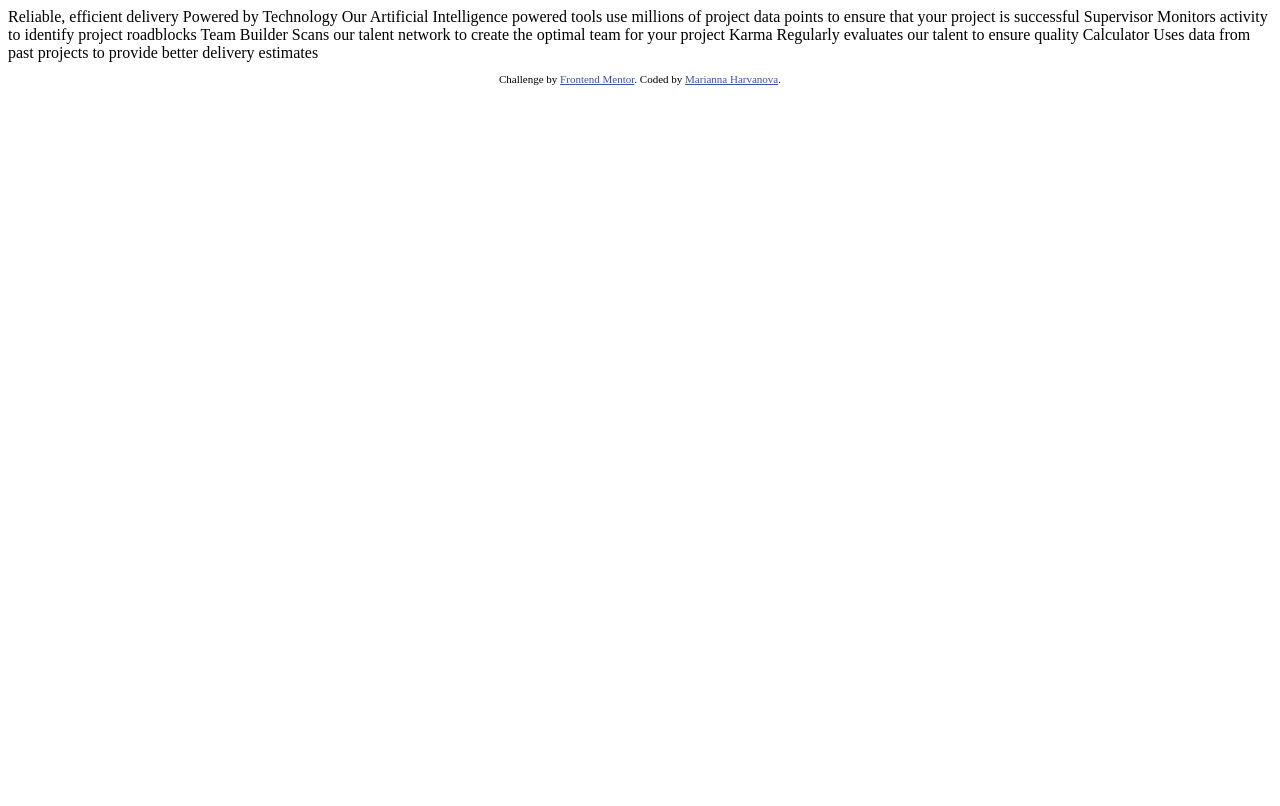
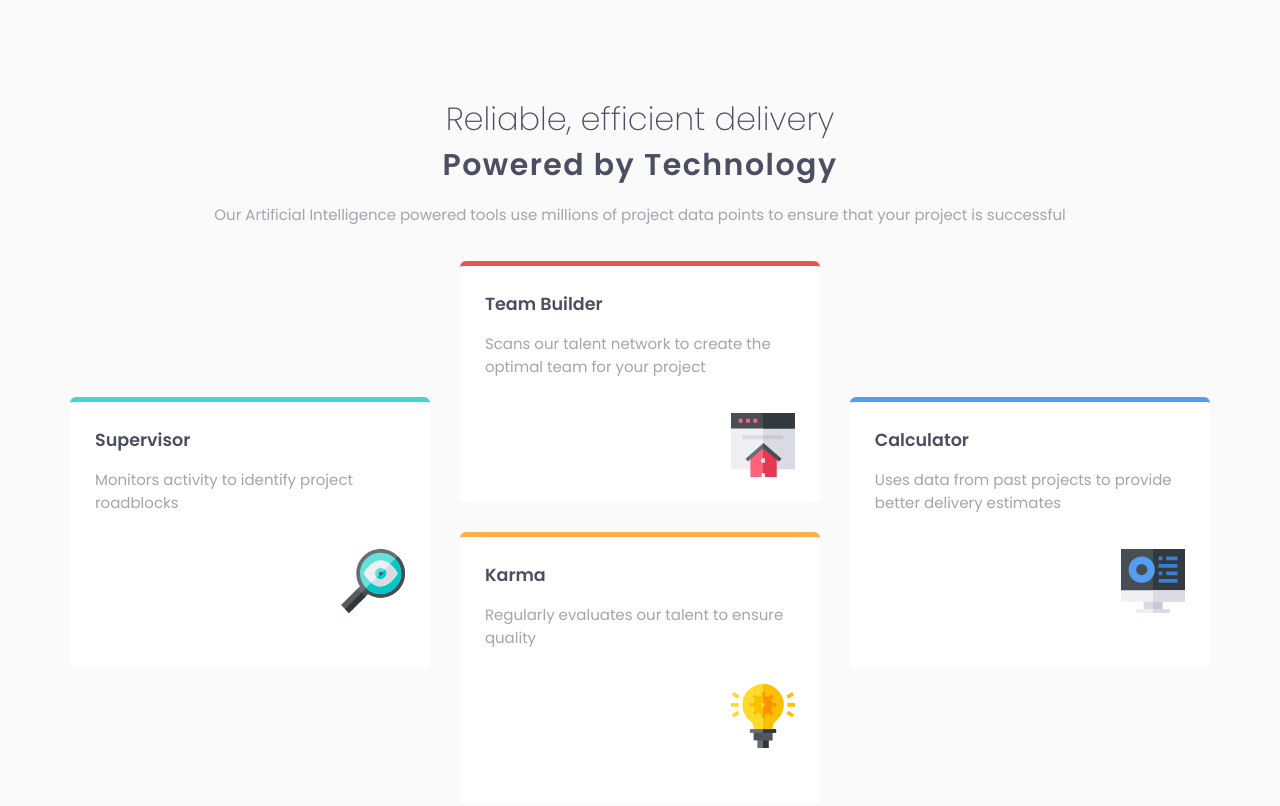
Before and after one commit to mariannahrvn/four-card-feature-section, a plain HTML site: page index.html in a window 1280 px wide. Shown: the top 806 px of the page. Drawn offline with Linux system fonts and the light colour scheme.

Commit message:
styling card feature

```diff
--- a/index.html
+++ b/index.html
@@ -5,7 +5,8 @@
   <meta name="viewport" content="width=device-width, initial-scale=1.0"> <!-- displays site properly based on user's device -->
 
   <link rel="icon" type="image/png" sizes="32x32" href="./images/favicon-32x32.png">
-
+  <link rel="stylesheet" href="./style.css">
+  <link href="https://fonts.googleapis.com/css2?family=Poppins:wght@200;400;600&display=swap" rel="stylesheet">
   <title>Frontend Mentor | Four card feature section</title>
 
   <!-- Feel free to remove these styles or customise in your own stylesheet 👍 -->
@@ -15,26 +16,36 @@
   </style>
 </head>
 <body>
-
-  Reliable, efficient delivery
-  Powered by Technology
-
-  Our Artificial Intelligence powered tools use millions of project data points
-  to ensure that your project is successful
-
-  Supervisor
-  Monitors activity to identify project roadblocks
-
-  Team Builder
-  Scans our talent network to create the optimal team for your project
-
-  Karma
-  Regularly evaluates our talent to ensure quality
-
-  Calculator
-  Uses data from past projects to provide better delivery estimates
-
-
+  <div class="section">
+    <div class="section__text">
+      <h2>Reliable, efficient delivery</h2>
+      <h1>Powered by Technology</h1>
+      <p>Our Artificial Intelligence powered tools use millions of project data
+        points to ensure that your project is successful</p>
+    </div>
+    <div class="cards">
+      <div class="cards__supervisor">
+        <h3>Supervisor</h3>
+        <p>Monitors activity to identify project roadblocks</p>
+        <img src="images/icon-supervisor.svg" alt="supervisor">
+      </div>
+      <div class="cards__builder">
+        <h3>Team Builder</h3>
+        <p>Scans our talent network to create the optimal team for your project</p>
+        <img src="images/icon-team-builder.svg" alt="team builder">
+      </div>
+      <div class="cards__karma">
+        <h3>Karma</h3>
+        <p>Regularly evaluates our talent to ensure quality</p>
+        <img src="images/icon-karma.svg" alt="karma">
+      </div>
+      <div class="cards__calculator">
+        <h3>Calculator</h3>
+        <p>Uses data from past projects to provide better delivery estimates</p>
+        <img src="images/icon-calculator.svg" alt="calculator">
+      </div>
+    </div>
+  </div>
   <footer>
     <p class="attribution">
       Challenge by <a href="https://www.frontendmentor.io?ref=challenge" target="_blank">Frontend Mentor</a>.
--- /dev/null
+++ b/style.scss
@@ -0,0 +1,187 @@
+body {
+  font-size: 15px;
+  font-family: 'Poppins', sans-serif;
+  background-color: hsl(0, 0%, 98%);
+}
+
+.section {
+  width: 1140px;
+  height: 750px;
+  margin: 50px auto;
+  @media (max-width: 375px) {
+    width: 100%;
+    height: auto;
+  }
+  &__text {
+    display: flex;
+    flex-direction: column;
+    align-items: center;
+    padding-bottom: 20px;
+    h2 {
+      font-weight: 200;
+      font-size: 32px;
+      margin: 0;
+      margin-top: 45px;
+      color:  hsl(234, 12%, 34%);
+      @media (max-width: 375px) {
+        font-size: 25px;
+      }
+    }
+    h1 {
+      font-weight: 600;
+      margin: 0;
+      letter-spacing: 1.5px;
+      color:  hsl(234, 12%, 34%);
+      @media (max-width: 375px) {
+        font-size: 25px;
+        letter-spacing: 0;
+      }
+    }
+    p {
+      color: hsl(229, 6%, 66%);
+      @media (max-width: 375px) {
+        text-align: center;
+      }
+    }
+  }
+}
+
+.cards {
+  display: grid;
+  grid-template-columns: repeat(3, minmax(0, 1fr));
+  grid-template-rows: repeat(4, minmax(0, 1fr));
+  grid-column-gap: 2.6%;
+  @media (max-width: 375px) {
+    grid-template-columns: repeat(1, minmax(0, 1fr));
+    grid-template-rows: auto;
+    height: auto;
+    width: auto;
+  }
+  &__supervisor {
+    grid-column: 1;
+    grid-row: 2/4;
+    background-color: white;
+    padding: 25px;
+    border-top: 5px solid hsl(180, 62%, 55%);
+    border-radius: 6px;
+    display: flex;
+    flex-direction: column;
+    @media (max-width: 375px) {
+      grid-row: 1;
+      grid-column: 1;
+      margin-bottom: 30px;
+    }
+    h3 {
+      margin: 0;
+      color:  hsl(234, 12%, 34%);
+    }
+    p {
+      color: hsl(229, 6%, 66%);
+    }
+    img {
+      padding-top: 20px;
+      justify-self: flex-end;
+      align-self: flex-end;
+    }
+  }
+  &__builder {
+    grid-column: 2;
+    grid-row: 1/3;
+    background-color: white;
+    padding: 25px;
+    margin-bottom: 30px;
+    border-top: 5px solid hsl(0, 78%, 62%);
+    border-radius: 6px;
+    display: flex;
+    flex-direction: column;
+    @media (max-width: 375px) {
+      grid-row: 2;
+      grid-column: 1;
+    }
+    h3 {
+      margin: 0;
+      color:  hsl(234, 12%, 34%);
+    }
+    p {
+      color: hsl(229, 6%, 66%);
+    }
+    img {
+      padding-top: 20px;
+      justify-self: flex-end;
+      align-self: flex-end;
+    }
+  }
+  &__karma {
+    grid-column: 2;
+    grid-row: 3/5;
+    background-color: white;
+    padding: 25px;
+    border-top: 5px solid hsl(34, 97%, 64%);
+    border-radius: 6px;
+    display: flex;
+    flex-direction: column;
+    @media (max-width: 375px) {
+      grid-row: 3;
+      grid-column: 1;
+      margin-bottom: 30px;
+    }
+    h3 {
+      margin: 0;
+      color:  hsl(234, 12%, 34%);
+    }
+    p {
+      color: hsl(229, 6%, 66%);
+    }
+    img {
+      padding-top: 20px;
+      justify-self: flex-end;
+      align-self: flex-end;
+    }
+  }
+  &__calculator {
+    grid-column: 3;
+    grid-row: 2/4;
+    background-color: white;
+    padding: 25px;
+    border-top: 5px solid hsl(212, 86%, 64%);
+    border-radius: 6px;
+    display: flex;
+    flex-direction: column;
+    @media (max-width: 375px) {
+      grid-row: 4;
+      grid-column: 1;
+    }
+    h3 {
+      margin: 0;
+      color:  hsl(234, 12%, 34%);
+    }
+    p {
+      color: hsl(229, 6%, 66%);
+    }
+    img {
+      padding-top: 20px;
+      justify-self: flex-end;
+      align-self: flex-end;
+    }
+  }
+}
+
+footer {
+  font-size: 15px;
+  font-family: 'Poppins', sans-serif;
+  width: 700px;
+  display: flex;
+  margin: 80px auto;
+  justify-content: center;
+  @media (max-width: 375px) {
+    width: 100%;
+  }
+  .attribution {
+    font-size: 14px;
+  }
+  p.attribution a {
+    text-decoration: none;
+    color: hsl(0, 78%, 62%);
+    padding-left: 5px;
+  }
+}
```
Also changed, not shown: style.css (added), 1 other file.
